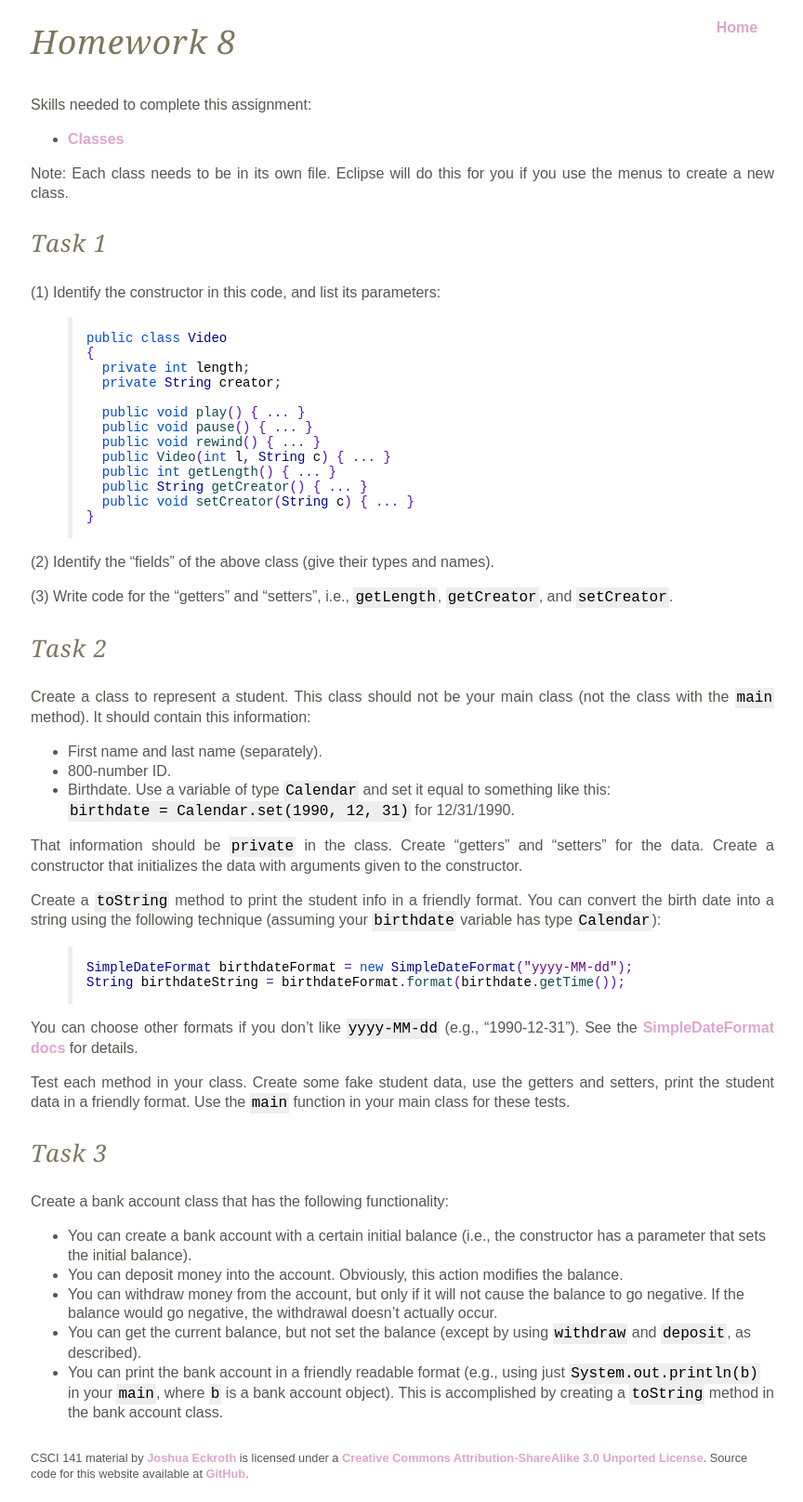
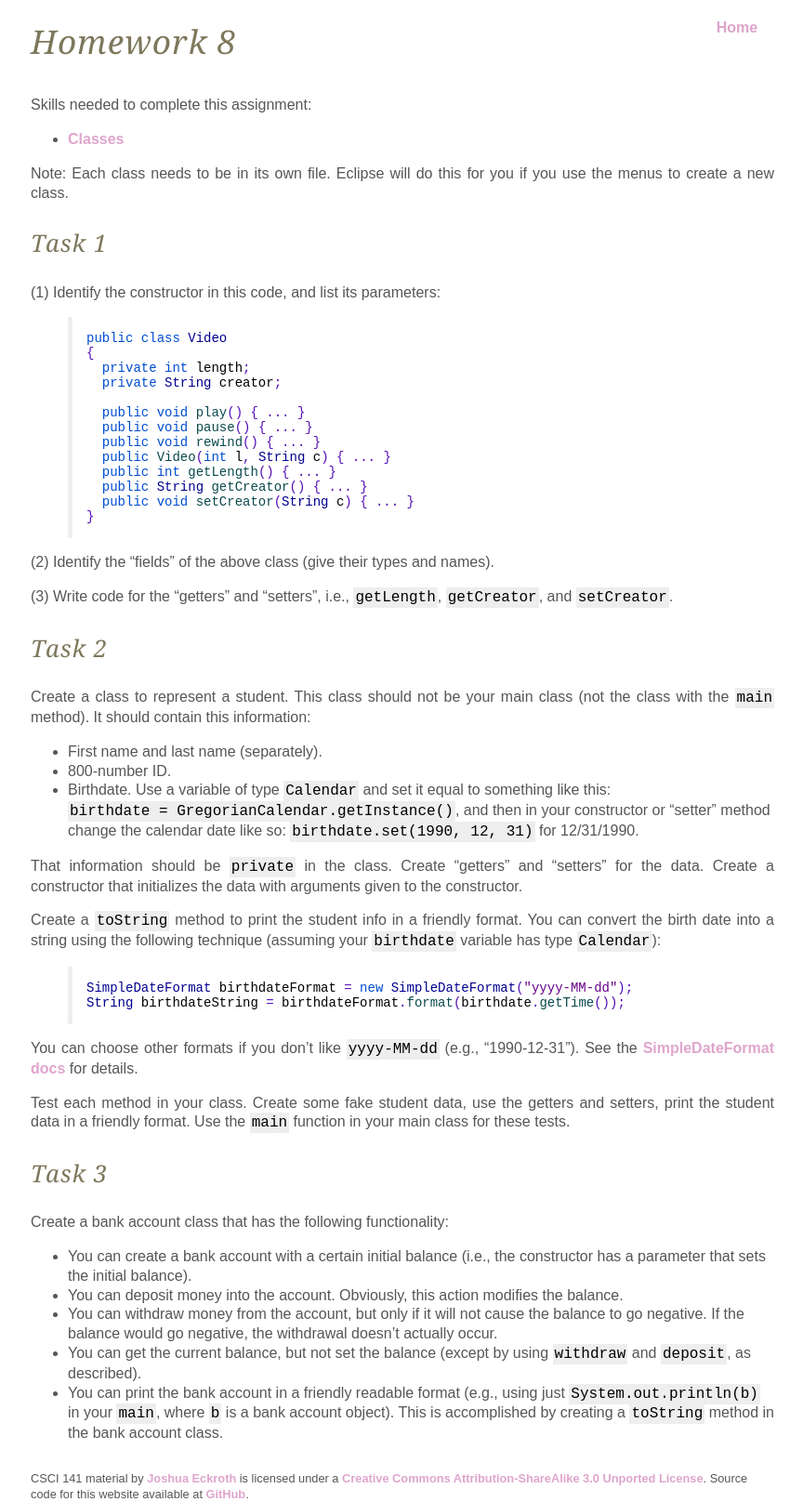
Before and after one commit to joshuaeckroth/csci141-website, a Jekyll site: the page built from homework/homework-8.markdown, in a window 1280 px wide. Shown: the whole page at 93% size, without its empty margins (207-1071 px from the left). Built offline with Jekyll 4.4.1, drawn with Linux system fonts in a browser that asks for light colours; Markdown is read by kramdown in place of the engine named in the settings; before the commit the page ends 1595 px from its top, so only the background shows below that.

Commit message:
Fixed HW 8.

```diff
--- a/homework/homework-8.markdown
+++ b/homework/homework-8.markdown
@@ -39,7 +39,7 @@ Create a class to represent a student. This class should not be your main class
 
 - First name and last name (separately).
 - 800-number ID.
-- Birthdate. Use a variable of type `Calendar` and set it equal to something like this: `birthdate = Calendar.set(1990, 12, 31)` for 12/31/1990.
+- Birthdate. Use a variable of type `Calendar` and set it equal to something like this: `birthdate = GregorianCalendar.getInstance()`, and then in your constructor or "setter" method change the calendar date like so: `birthdate.set(1990, 12, 31)` for 12/31/1990.
 
 That information should be `private` in the class. Create "getters" and "setters" for the data. Create a constructor that initializes the data with arguments given to the constructor.
 
```
